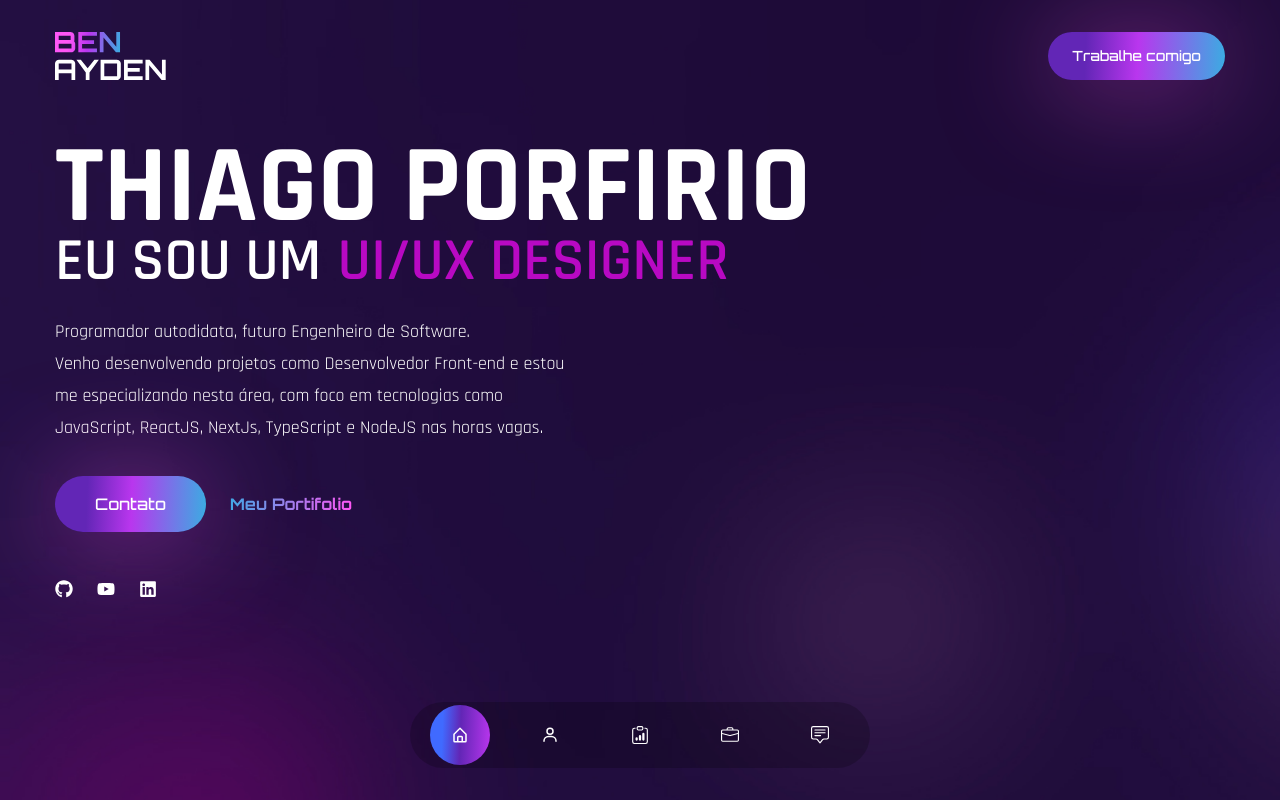
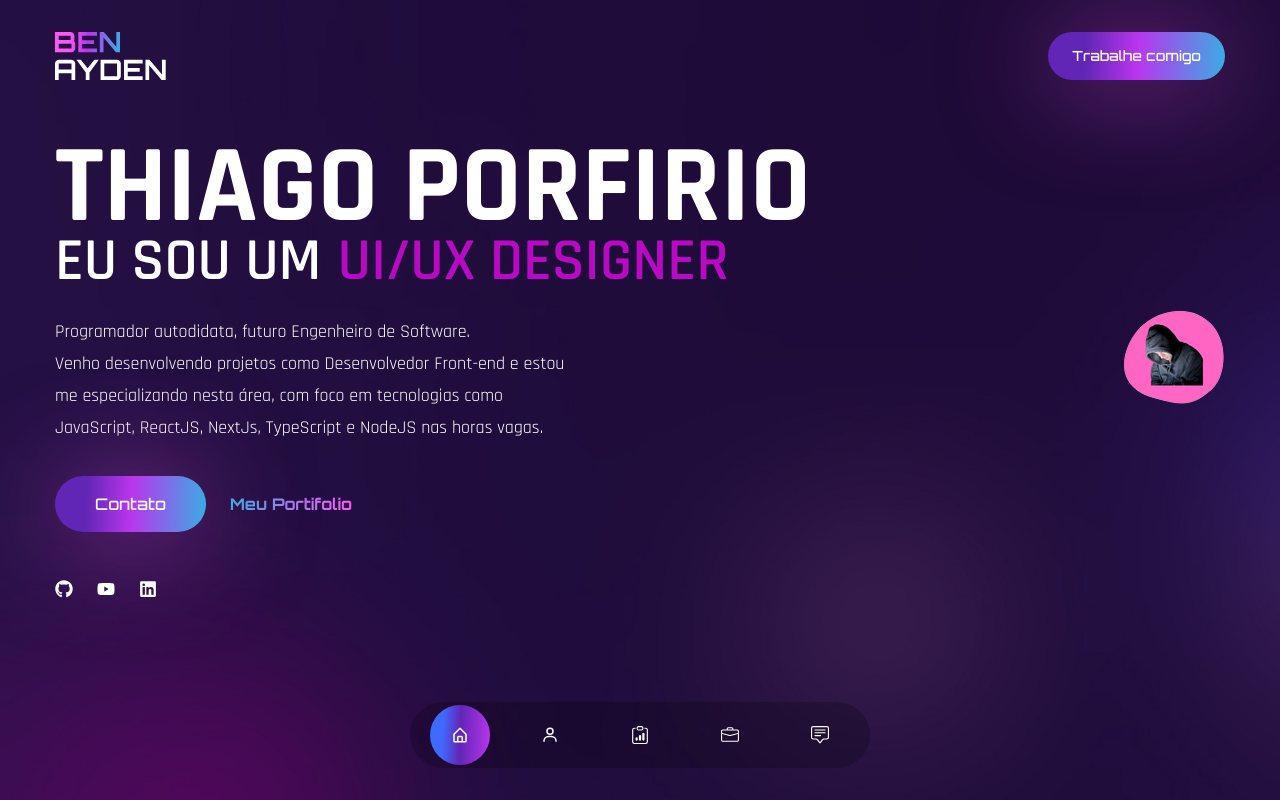
Before and after one commit to thiagoxporfirio/myportifolio, a React (Create React App) app: page / in a window 1280 px wide. Shown: the top 800 px of the page. Built offline with nearby package versions, Linux system fonts and the light colour scheme; the HTML template or start-up script is replaced by a standard one; a web font is replaced by a local one.

Commit message:
componente banner finalizado

```diff
--- a/src/components/Banner.js
+++ b/src/components/Banner.js
@@ -1,5 +1,6 @@
 import React from "react";
 import Image from "../assets/avatar.svg";
+import Euimage from "../assets/euremovebg.png"
 import { FaGithub, FaYoutube, FaDribbble, FaLinkedin } from "react-icons/fa";
 import { TypeAnimation } from "react-type-animation";
 import { motion } from "framer-motion";
@@ -83,7 +84,11 @@ const Banner = () => {
                 Meu Portifolio
               </a>
             </motion.div>
-            <div
+            <motion.div
+              variants={fadeIn("up", 0.3)}
+              initial="hidden"
+              whileInView={"show"}
+              viewport={{ once: false, amount: 0.7 }}
               className="flex text-[2] gap-x-6 max-w-max mx-auto
                 lg:mx-0"
             >
@@ -96,12 +101,16 @@ const Banner = () => {
               <a href="https://www.linkedin.com/in/thiagoxporfirio/">
                 <FaLinkedin />
               </a>
-            </div>
+            </motion.div>
           </div>
           {/* image */}
-          <div className="hidden lg:flex felx-1 max-w-[320px] lg:max-w-[482px] ">
-            <img alt="" />
-          </div>
+          <motion.div
+            variants={fadeIn("down", 0.5)}
+            initial="hidden"
+            whileInView={"show"}
+           className="hidden lg:flex felx-1 max-w-[320px] lg:max-w-[482px] ">
+            <img className="" src={Euimage} alt="" />
+          </motion.div>
         </div>
       </div>
     </section>
```
Also changed, not shown: src/assets/euremovebg.png (added).
